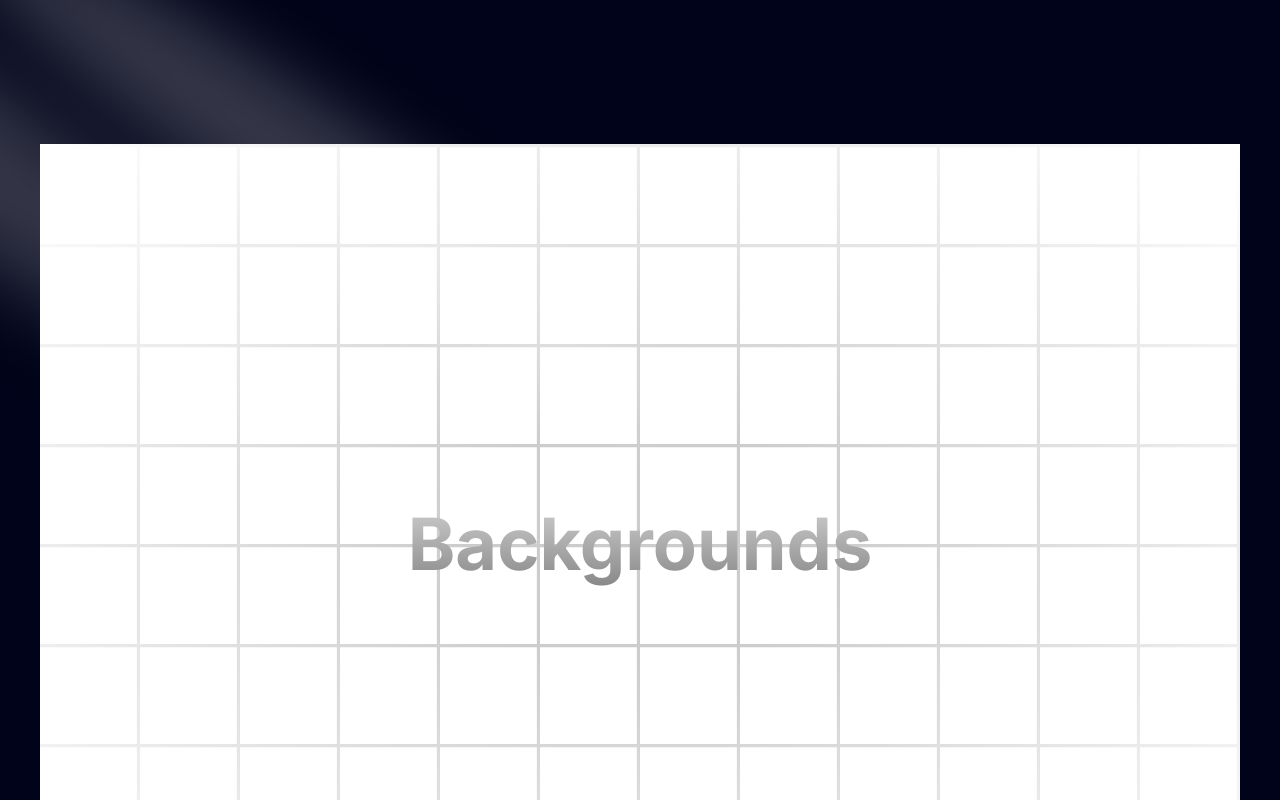
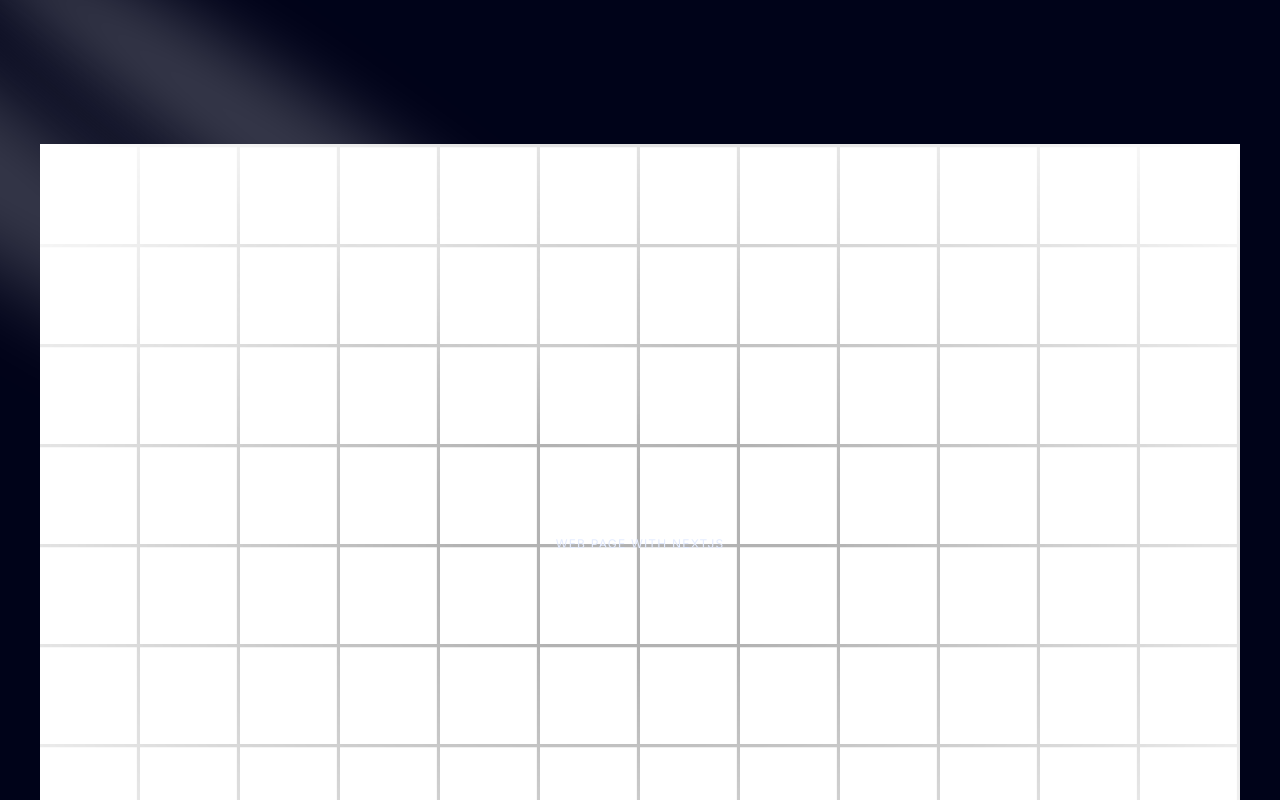
Before and after one commit to Rottenburger/portfolio-website, a Next.js app: page / in a window 1280 px wide. Shown: the top 800 px of the page. Built offline with nearby package versions, Linux system fonts and the light colour scheme.

Commit message:
Created grid and dark mode styling

```diff
--- a/app/layout.tsx
+++ b/app/layout.tsx
@@ -1,6 +1,7 @@
 import type { Metadata } from "next";
 import { Inter } from "next/font/google";
 import "./globals.css";
+import { ThemeProvider } from "./provider";
 
 const inter = Inter({ subsets: ["latin"] });
 
@@ -16,7 +17,16 @@ export default function RootLayout({
 }>) {
   return (
     <html lang="en">
-      <body className={inter.className}>{children}</body>
+      <body className={inter.className}>
+        <ThemeProvider
+            attribute="class"
+            defaultTheme="system"
+            enableSystem
+            disableTransitionOnChange
+          >
+            {children}
+        </ThemeProvider>
+      </body>
     </html>
   );
 }
--- /dev/null
+++ b/app/provider.tsx
@@ -0,0 +1,9 @@
+"use client"
+
+import * as React from "react"
+import { ThemeProvider as NextThemesProvider } from "next-themes"
+import { type ThemeProviderProps } from "next-themes/dist/types"
+
+export function ThemeProvider({ children, ...props }: ThemeProviderProps) {
+  return <NextThemesProvider {...props}>{children}</NextThemesProvider>
+}
--- a/components/Hero.tsx
+++ b/components/Hero.tsx
@@ -12,17 +12,21 @@ const Hero = () => {
             w-[50vw]" fill-blue' />
         </div>
 
-        <div className="h-[50rem] w-full dark:bg-black bg-white
-        dark:bg-grid-white/[0.2] bg-grid-black/[0.2] relative flex items-center justify-center">
+        <div className="h-screen w-full dark:bg-black-100 bg-white
+        dark:bg-grid-white/[0.2] bg-grid-black/[0.3] relative flex items-center justify-center">
         {/* Radial gradient for the container to give a faded look */}
       <div className="absolute pointer-events-none inset-0 flex items-center justify-center
-       dark:bg-black bg-white [mask-image:radial-gradient(ellipse_at_center,transparent_20%,black)]">
+       dark:bg-black-100 bg-white [mask-image:radial-gradient(ellipse_at_center,transparent_20%,black)]" />
 
-       </div>
-        <p className="text-4xl sm:text-7xl font-bold relative z-20 bg-clip-text
-        text-transparent bg-gradient-to-b from-neutral-200 to-neutral-500 py-8">
-        Backgrounds
-        </p>
+       <div className='flex justify-center'>
+        <div className='max-w-[89vw] md:max-w-2xl
+        lg:max-w-[60vw] flex flex-col items-center justify-center'>
+          <h2 className='uppercase tracking-widest
+          text-xs text-center text-blue-100 max-w-80'>
+            Web page with NextJS
+          </h2>
+        </div>
+        </div>
       </div>
     </div>
   )
--- a/package.json
+++ b/package.json
@@ -13,6 +13,7 @@
     "framer-motion": "^11.3.31",
     "mini-svg-data-uri": "^1.4.4",
     "next": "14.2.7",
+    "next-themes": "^0.3.0",
     "react": "^18",
     "react-dom": "^18",
     "tailwind-merge": "^2.5.2",
```
Also changed, not shown: 1 other file (tests, documents, lock files or other folders).
